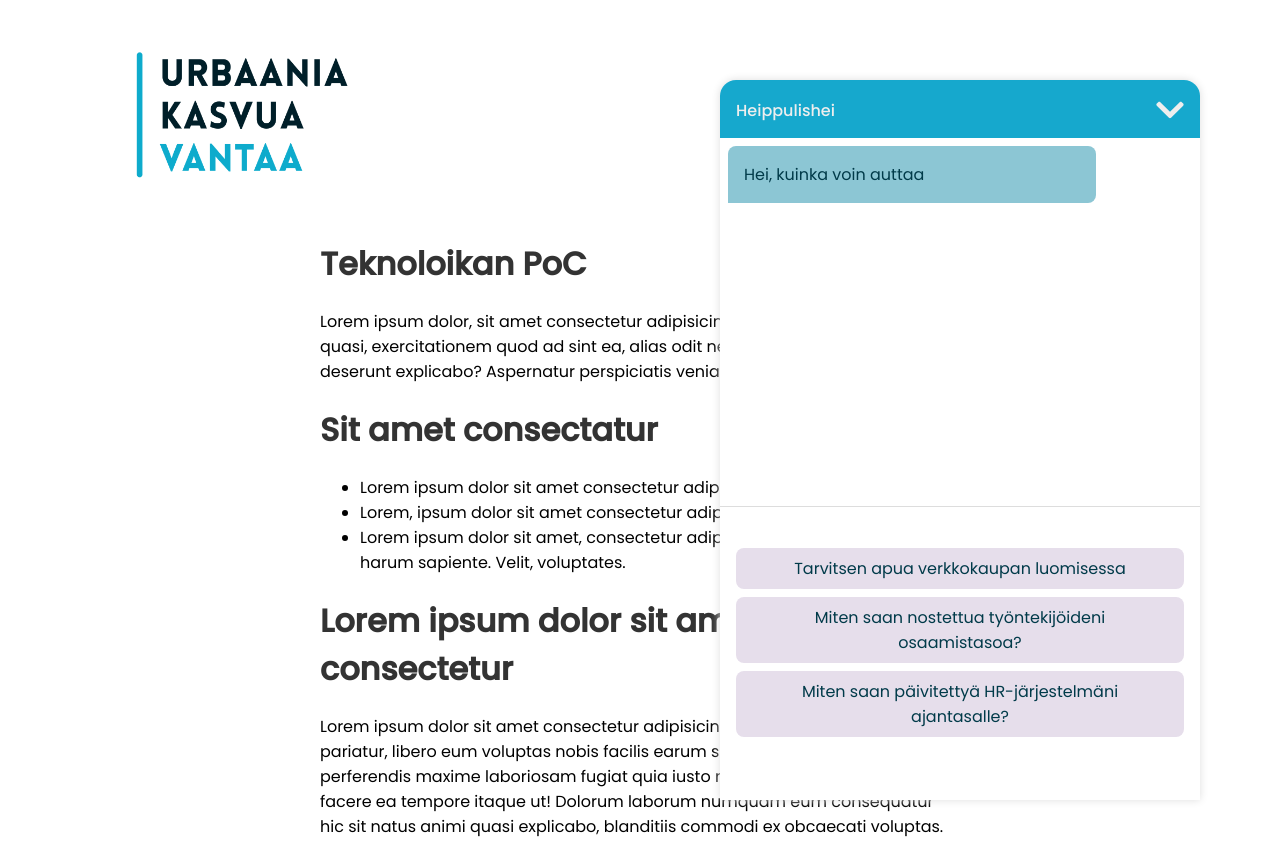
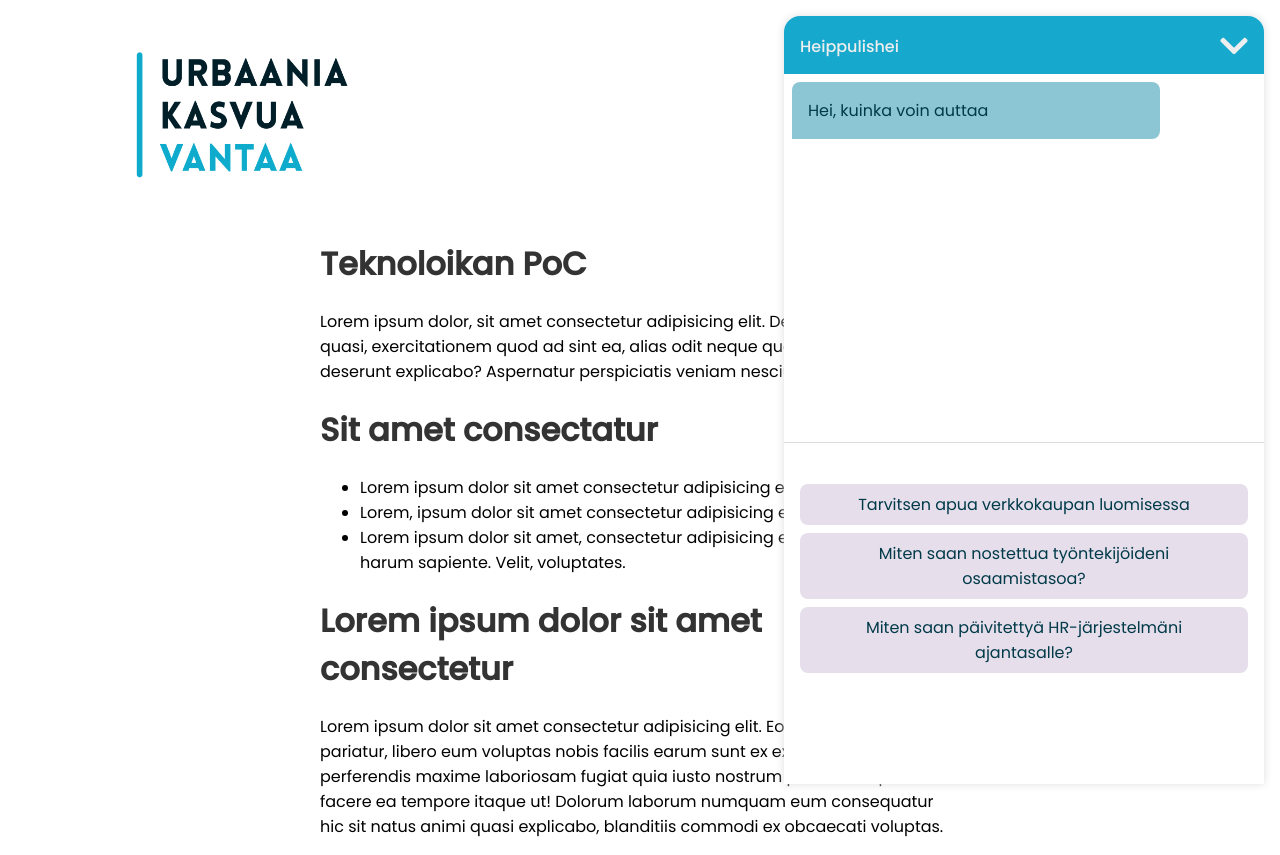
Before and after one commit to mitahantahankintunkis/teknoloikka, a Vue app: page / in a window 1280 px wide. Built offline with nearby package versions, Linux system fonts and the light colour scheme.

Commit message:
Fix sizing and positioning

```diff
--- a/src/components/ChatWindow.vue
+++ b/src/components/ChatWindow.vue
@@ -102,11 +102,11 @@ function reply(id) {
 
 <style scoped>
 .chat-window {
-    position: absolute;
-    bottom: 0;
-    right: 5rem;
+    position: fixed;
+    bottom: 1rem;
+    right: 1rem;
     width: 30rem;
-    height: calc(100vh - 5rem);
+    height: calc(100vh - 2rem);
     display: flex;
     flex-direction: column;
     border-radius: 1rem 1rem 0 0;
--- a/src/components/FloatingButton.vue
+++ b/src/components/FloatingButton.vue
@@ -18,9 +18,9 @@ const emit = defineEmits(['click']);
 }
 
 .circle-button {
-    position: absolute;
-    right: 5rem;
-    bottom: 5rem;
+    position: fixed;
+    right: 1rem;
+    bottom: 1rem;
     width: 5rem;
     height: 5rem;
     border-radius: 2.5rem;
```
